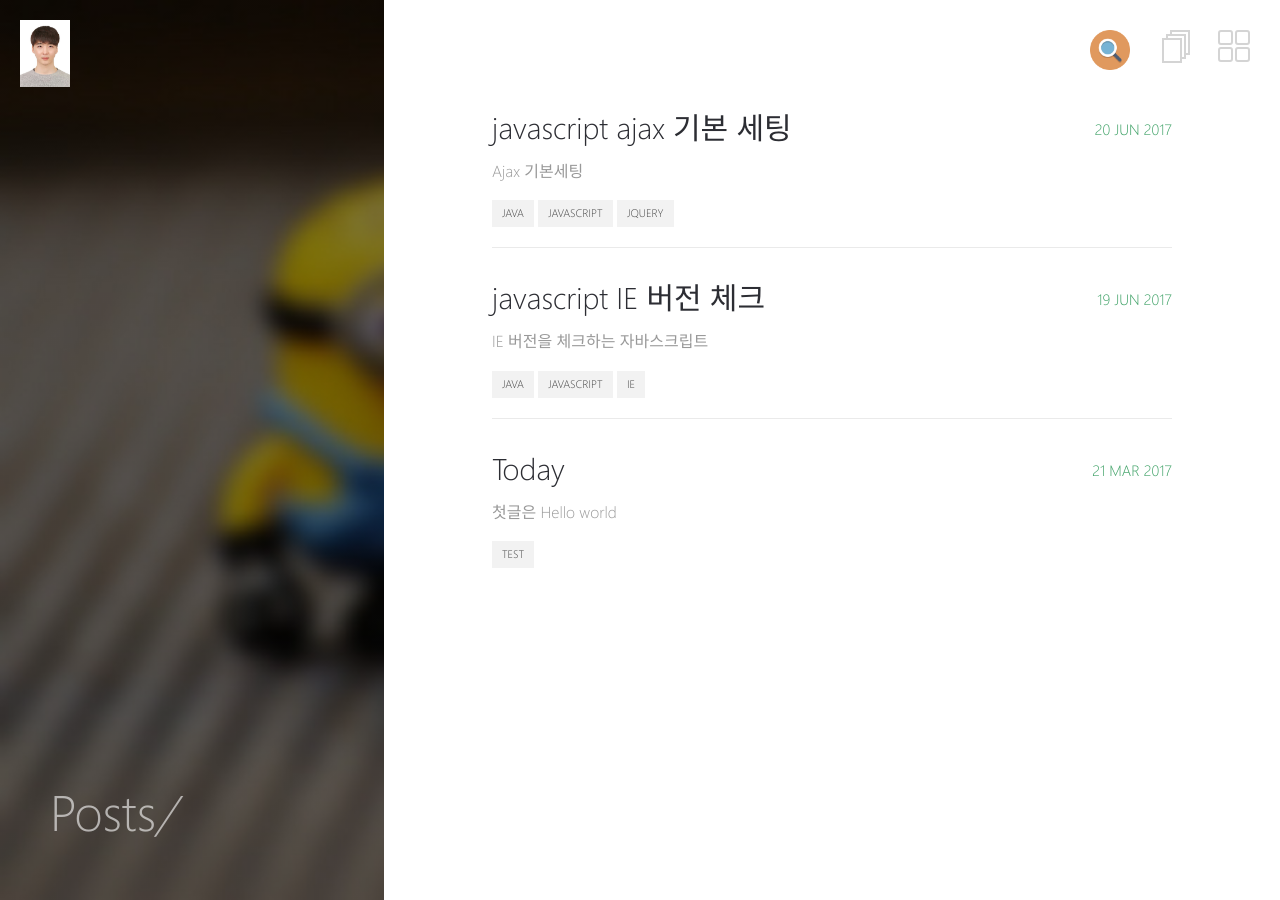
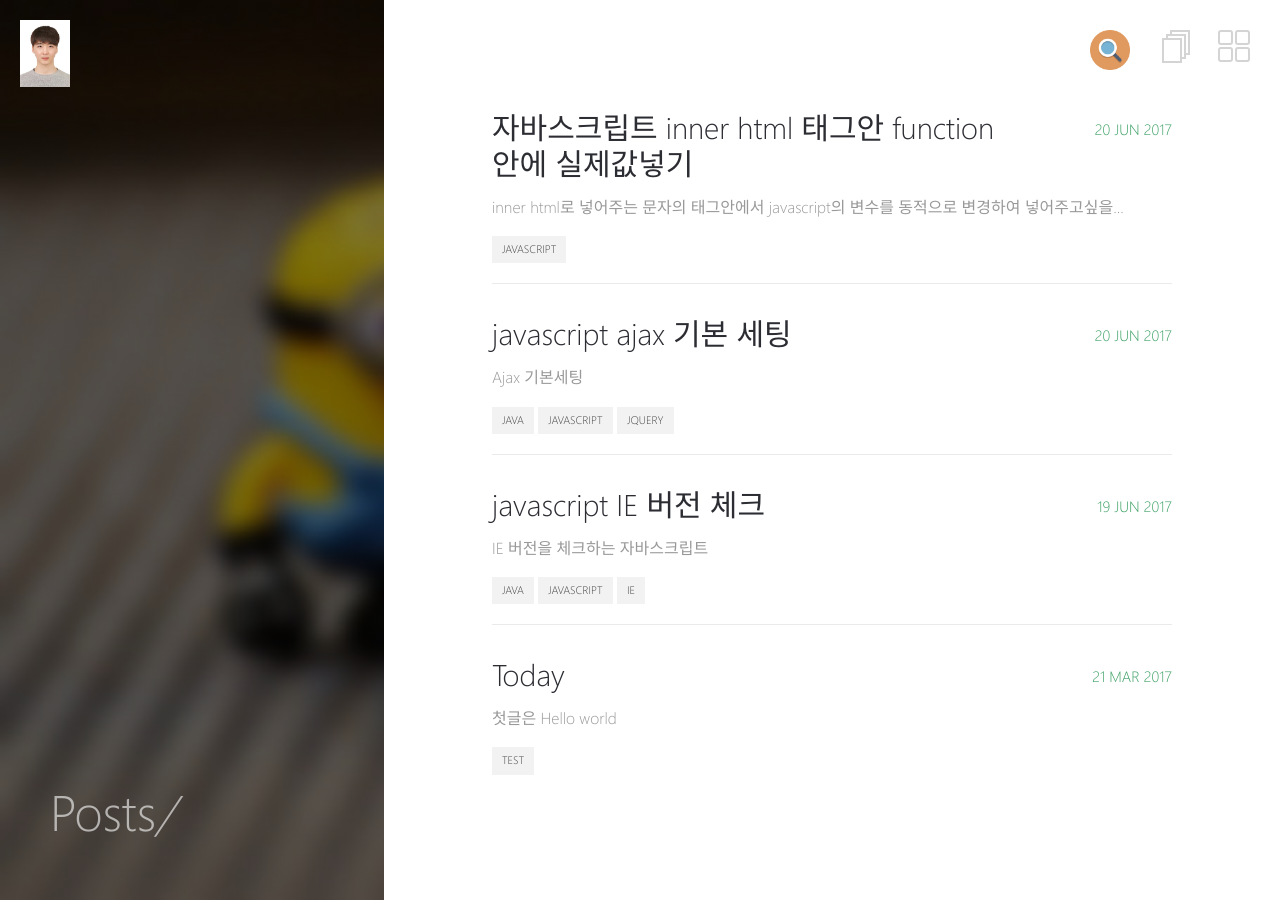
Before and after one commit to sunghere/sunghere.github.io, a Jekyll site: the page built from _pages/posts.md, in a window 1280 px wide. Built offline with Jekyll 4.4.1, drawn with Linux system fonts in a browser that asks for light colours.

Commit message:
post update

```diff
--- a/_posts/2017-06-20-post-fuctionintag.md
+++ b/_posts/2017-06-20-post-fuctionintag.md
@@ -1,9 +1,9 @@
 ---
-published: false
+layout: post
+title : "자바스크립트 inner html 태그안 function안에 실제값넣기"
+tags:
+  - javascript
 ---
-## A New Post
-
-Enter text in [Markdown](http://daringfireball.net/projects/markdown/). Use the toolbar above, or click the **?** button for formatting help.
 
 ## inner html로 넣어주는 문자의 태그안에서 javascript의 변수를 동적으로 변경하여 넣어주고싶을 때가 있을것이다.
 
```
Also changed, not shown: other parts of _posts/2017-06-20-post-fuctionintag.md (+1 -1 lines).
